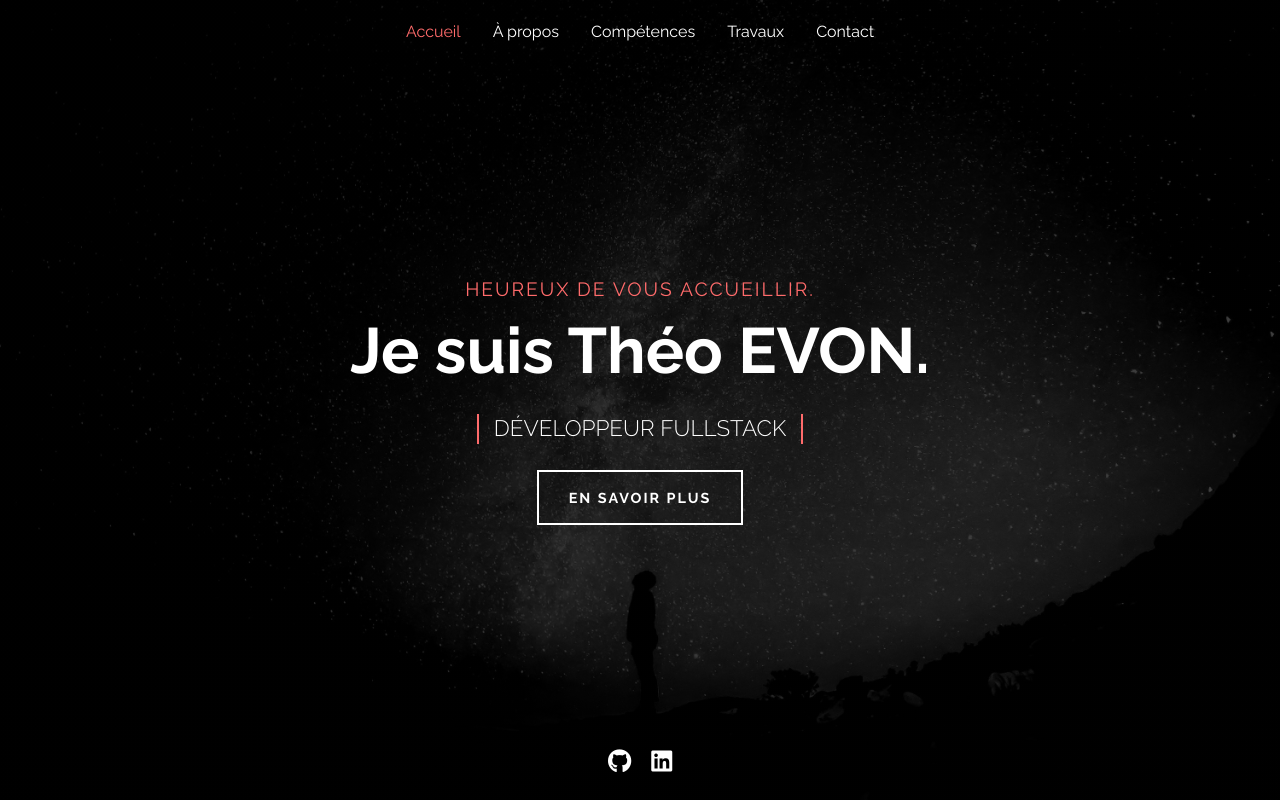
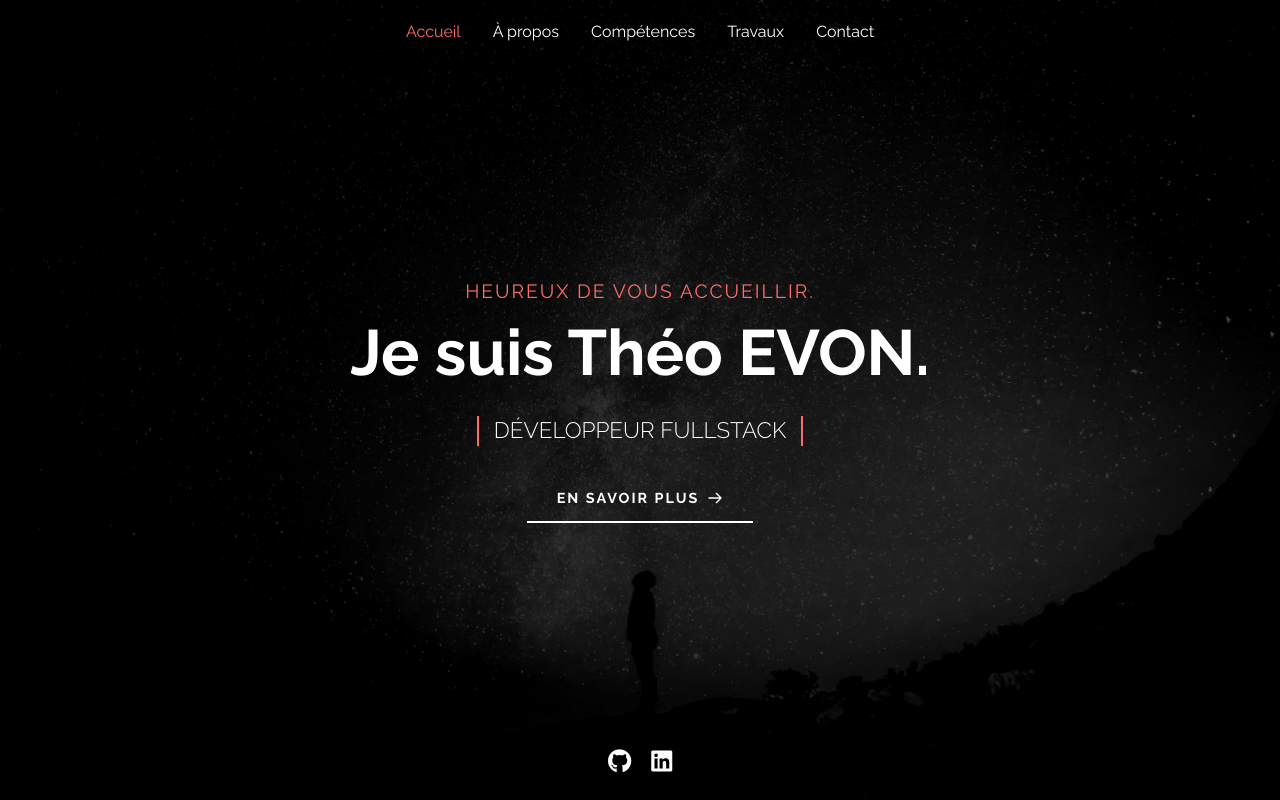
Before and after one commit to EgloZ938/portfolioVue, a Vue app: page / in a window 1280 px wide. Shown: the top 800 px of the page. Built offline with nearby package versions, Linux system fonts and the light colour scheme.

Commit message:
modif boutton hero section

```diff
--- a/src/components/HeroSection.vue
+++ b/src/components/HeroSection.vue
@@ -1,60 +1,55 @@
 <template>
   <section id="accueil" class="relative min-h-screen">
     <!-- Background avec overlay -->
-    <div
-      class="absolute inset-0 bg-cover bg-center bg-no-repeat bg-fixed z-0"
-      :style="{ backgroundImage: 'url(/assets/intro-bg.jpg)' }"
-    >
-      <div
-        class="absolute inset-0 bg-[linear-gradient(135deg,rgba(0,0,0,0.9)_0%,rgba(0,0,0,0.7)_100%)]"
-      ></div>
+    <div class="absolute inset-0 bg-cover bg-center bg-no-repeat bg-fixed z-0"
+      :style="{ backgroundImage: 'url(/assets/intro-bg.jpg)' }">
+      <div class="absolute inset-0 bg-[linear-gradient(135deg,rgba(0,0,0,0.9)_0%,rgba(0,0,0,0.7)_100%)]"></div>
     </div>
     <!-- Contenu principal -->
-    <div
-      class="relative z-10 min-h-screen flex flex-col justify-center items-center text-center px-10 lg:px-[10%]"
-    >
+    <div class="relative z-10 min-h-screen flex flex-col justify-center items-center text-center px-10 lg:px-[10%]">
       <p
-        class="text-[#ff6b6b] text-[0.8em] sm:text-[0.9em] md:text-[1em] lg:text-[1.1em] xl:text-[1.2em] uppercase tracking-[2px] font-normal"
-      >
+        class="text-[#ff6b6b] text-[0.8em] sm:text-[0.9em] md:text-[1em] lg:text-[1.1em] xl:text-[1.2em] uppercase tracking-[2px] font-normal">
         Heureux de vous accueillir.
       </p>
       <h1
-        class="text-[2.4em] sm:text-[2.8em] md:text-[3.2em] lg:text-[3.5em] xl:text-[4em] text-white font-bold mb-[0.2em]"
-      >
+        class="text-[2.4em] sm:text-[2.8em] md:text-[3.2em] lg:text-[3.5em] xl:text-[4em] text-white font-bold mb-[0.2em]">
         Je suis Théo EVON.
       </h1>
       <div class="flex items-center justify-center mb-[1.5em]">
         <span class="w-[2px] h-[30px] bg-[#ff6b6b] mx-[15px]"></span>
-        <p
-          class="text-white text-[0.9em] sm:text-[1em] md:text-[1.1em] lg:text-[1.2em] xl:text-[1.4em] font-light"
-        >
+        <p class="text-white text-[0.9em] sm:text-[1em] md:text-[1.1em] lg:text-[1.2em] xl:text-[1.4em] font-light">
           DÉVELOPPEUR FULLSTACK
         </p>
         <span class="w-[2px] h-[30px] bg-[#ff6b6b] mx-[15px]"></span>
       </div>
-      <button
-        @click="smoothScrollTo('#about')"
-        class="group relative px-[20px] py-[10px] sm:px-[24px] sm:py-[12px] md:px-[30px] md:py-[15px] border-2 border-white text-white hover:bg-[#ff6b6b] hover:border-[#ff6b6b] hover:text-[#1a1a1a] transition-all duration-300 uppercase tracking-[2px] font-bold text-[0.7em] sm:text-[0.8em] md:text-[0.9em]"
-      >
-        En savoir plus
+      <button @click="smoothScrollTo('#about')" @mouseenter="buttonHovered = true" @mouseleave="buttonHovered = false"
+        class="group relative overflow-hidden px-[20px] py-[10px] sm:px-[24px] sm:py-[12px] md:px-[30px] md:py-[15px] bg-transparent text-white uppercase tracking-[2px] font-bold text-[0.7em] sm:text-[0.8em] md:text-[0.9em] border-0">
+        <!-- Fond du bouton avec effet de survol -->
         <span
-          class="absolute opacity-0 group-hover:opacity-100 top-[14px] -right-[20px] group-hover:right-[10px] transition-all duration-300"
-        >
-          →
+          class="absolute inset-0 bg-gradient-to-r from-[#ff6b6b] to-[#ff8e8e] transform transition-transform duration-500 ease-out"
+          :class="buttonHovered ? 'translate-y-0' : 'translate-y-full'"></span>
+
+        <!-- Bordure animée -->
+        <span
+          class="absolute bottom-0 left-0 w-full h-[2px] bg-white transform origin-right transition-transform duration-500 ease-out"
+          :class="buttonHovered ? 'scale-x-0' : 'scale-x-100'"></span>
+
+        <!-- Texte du bouton -->
+        <span class="relative z-10 flex items-center transition-all duration-300"
+          :class="buttonHovered ? 'text-[#1a1a1a]' : 'text-white'">
+          En savoir plus
+          <svg xmlns="http://www.w3.org/2000/svg" class="h-4 w-4 ml-2 transition-all duration-300 transform"
+            :class="buttonHovered ? 'translate-x-1' : ''" fill="none" viewBox="0 0 24 24" stroke="currentColor">
+            <path stroke-linecap="round" stroke-linejoin="round" stroke-width="2" d="M14 5l7 7m0 0l-7 7m7-7H3" />
+          </svg>
         </span>
       </button>
     </div>
     <!-- Icônes sociales -->
     <div class="absolute bottom-[20px] left-0 w-full text-center z-10">
       <div class="flex justify-center gap-[20px]">
-        <a
-          v-for="social in socials"
-          :key="social.url"
-          :href="social.url"
-          target="_blank"
-          rel="noopener noreferrer"
-          class="text-white text-[1.5em] hover:text-[#ff6b6b] hover:-translate-y-0.5 transition-all duration-300"
-        >
+        <a v-for="social in socials" :key="social.url" :href="social.url" target="_blank" rel="noopener noreferrer"
+          class="text-white text-[1.5em] hover:text-[#ff6b6b] hover:-translate-y-0.5 transition-all duration-300">
           <i :class="social.icon"></i>
         </a>
       </div>
@@ -63,6 +58,8 @@
 </template>
 
 <script setup>
+import { ref } from "vue";
+
 const socials = [
   { icon: "fab fa-github", url: "https://github.com/EgloZ938" },
   {
@@ -70,6 +67,8 @@ const socials = [
     url: "https://www.linkedin.com/in/théo-evon-825317324/",
   },
 ];
+
+const buttonHovered = ref(false);
 
 const smoothScrollTo = (target) => {
   const targetElement = document.querySelector(target);
```
